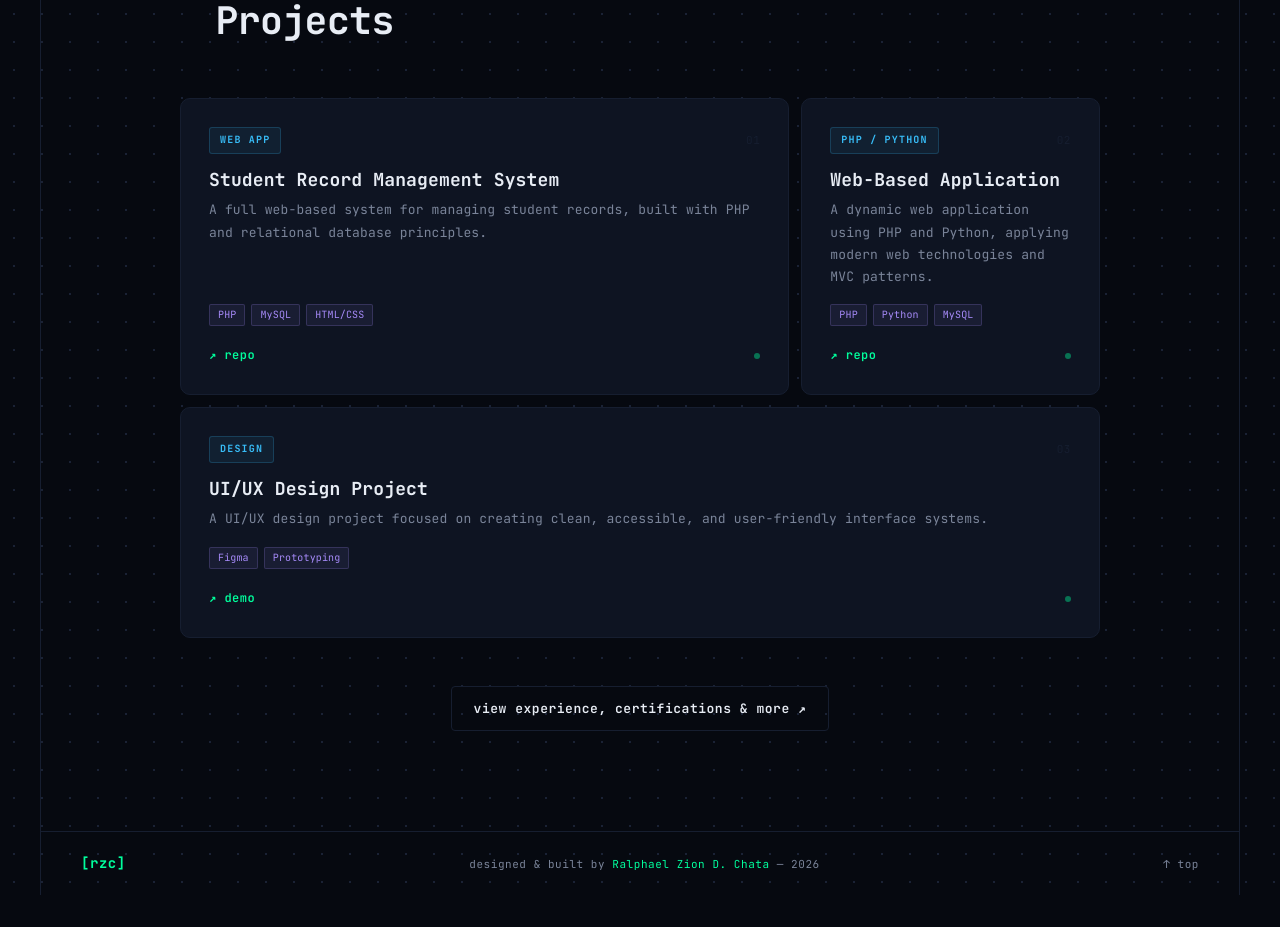
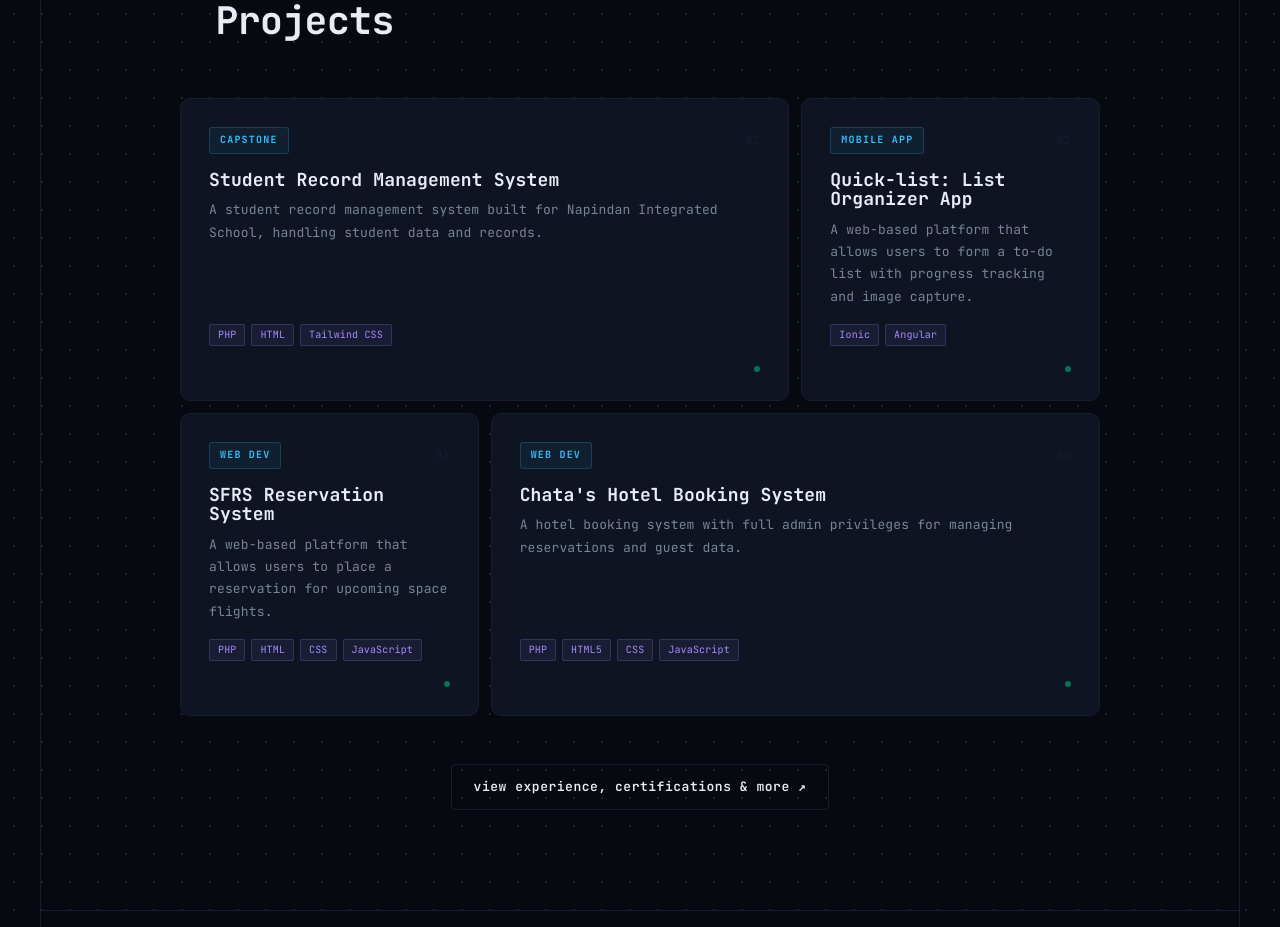
Before and after one commit to rcinsanity/my-portfolio, a React (Vite) app: page / in a window 1280 px wide. Shown: the part 1400-2327 px from the top of the page. Before the commit the page ends 2295 px from the top, so only its background shows below. Built offline with nearby package versions, Linux system fonts and the light colour scheme.

Commit message:
fix: import avatar image properly for Vite build

```diff
--- a/src/App.css
+++ b/src/App.css
@@ -168,7 +168,8 @@
 .bento { display: grid; grid-template-columns: repeat(3, 1fr); gap: 12px; }
 .bento-0 { grid-column: span 2; }
 .bento-1 { grid-column: span 1; }
-.bento-2 { grid-column: span 3; }
+.bento-2 { grid-column: span 1; }
+.bento-3 { grid-column: span 2; }
 
 .card { background: var(--bg-card); border: 1px solid var(--border); border-radius: 10px; padding: 28px; text-align: left; height: 100%; display: flex; flex-direction: column; position: relative; overflow: hidden; transition: border-color 0.3s, transform 0.3s; }
 .card:hover { border-color: var(--accent-border); transform: translateY(-3px); }
@@ -394,7 +395,8 @@ a.contact-link:hover { color: var(--accent); }
   .bento { grid-template-columns: 1fr 1fr; }
   .bento-0 { grid-column: span 2; }
   .bento-1 { grid-column: span 1; }
-  .bento-2 { grid-column: span 2; }
+  .bento-2 { grid-column: span 1; }
+  .bento-3 { grid-column: span 2; }
   .skills-grid { grid-template-columns: 1fr; }
 }
 
@@ -429,7 +431,7 @@ a.contact-link:hover { color: var(--accent); }
 
 @media (max-width: 540px) {
   .bento { grid-template-columns: 1fr; }
-  .bento-0, .bento-1, .bento-2 { grid-column: span 1; }
+  .bento-0, .bento-1, .bento-2, .bento-3 { grid-column: span 1; }
   .hero-actions { flex-direction: column; align-items: center; }
   .btn { width: 100%; justify-content: center; }
 }
--- a/src/data.ts
+++ b/src/data.ts
@@ -10,27 +10,35 @@ export const skills = [
 export const projects = [
   {
     title: 'Student Record Management System',
-    tag: 'Web App',
-    description: 'A full web-based system for managing student records, built with PHP and relational database principles.',
+    tag: 'Capstone',
+    description: 'A student record management system built for Napindan Integrated School, handling student data and records.',
     demo: null,
-    repo: 'https://github.com/ralphaelchata',
-    tech: ['PHP', 'MySQL', 'HTML/CSS'],
+    repo: null,
+    tech: ['PHP', 'HTML', 'Tailwind CSS'],
   },
   {
-    title: 'Web-Based Application',
-    tag: 'PHP / Python',
-    description: 'A dynamic web application using PHP and Python, applying modern web technologies and MVC patterns.',
+    title: 'Quick-list: List Organizer App',
+    tag: 'Mobile App',
+    description: 'A web-based platform that allows users to form a to-do list with progress tracking and image capture.',
     demo: null,
-    repo: 'https://github.com/ralphaelchata',
-    tech: ['PHP', 'Python', 'MySQL'],
+    repo: null,
+    tech: ['Ionic', 'Angular'],
   },
   {
-    title: 'UI/UX Design Project',
-    tag: 'Design',
-    description: 'A UI/UX design project focused on creating clean, accessible, and user-friendly interface systems.',
-    demo: '#',
+    title: 'SFRS Reservation System',
+    tag: 'Web Dev',
+    description: 'A web-based platform that allows users to place a reservation for upcoming space flights.',
+    demo: null,
     repo: null,
-    tech: ['Figma', 'Prototyping'],
+    tech: ['PHP', 'HTML', 'CSS', 'JavaScript'],
+  },
+  {
+    title: "Chata's Hotel Booking System",
+    tag: 'Web Dev',
+    description: 'A hotel booking system with full admin privileges for managing reservations and guest data.',
+    demo: null,
+    repo: null,
+    tech: ['PHP', 'HTML5', 'CSS', 'JavaScript'],
   },
 ]
 
```
